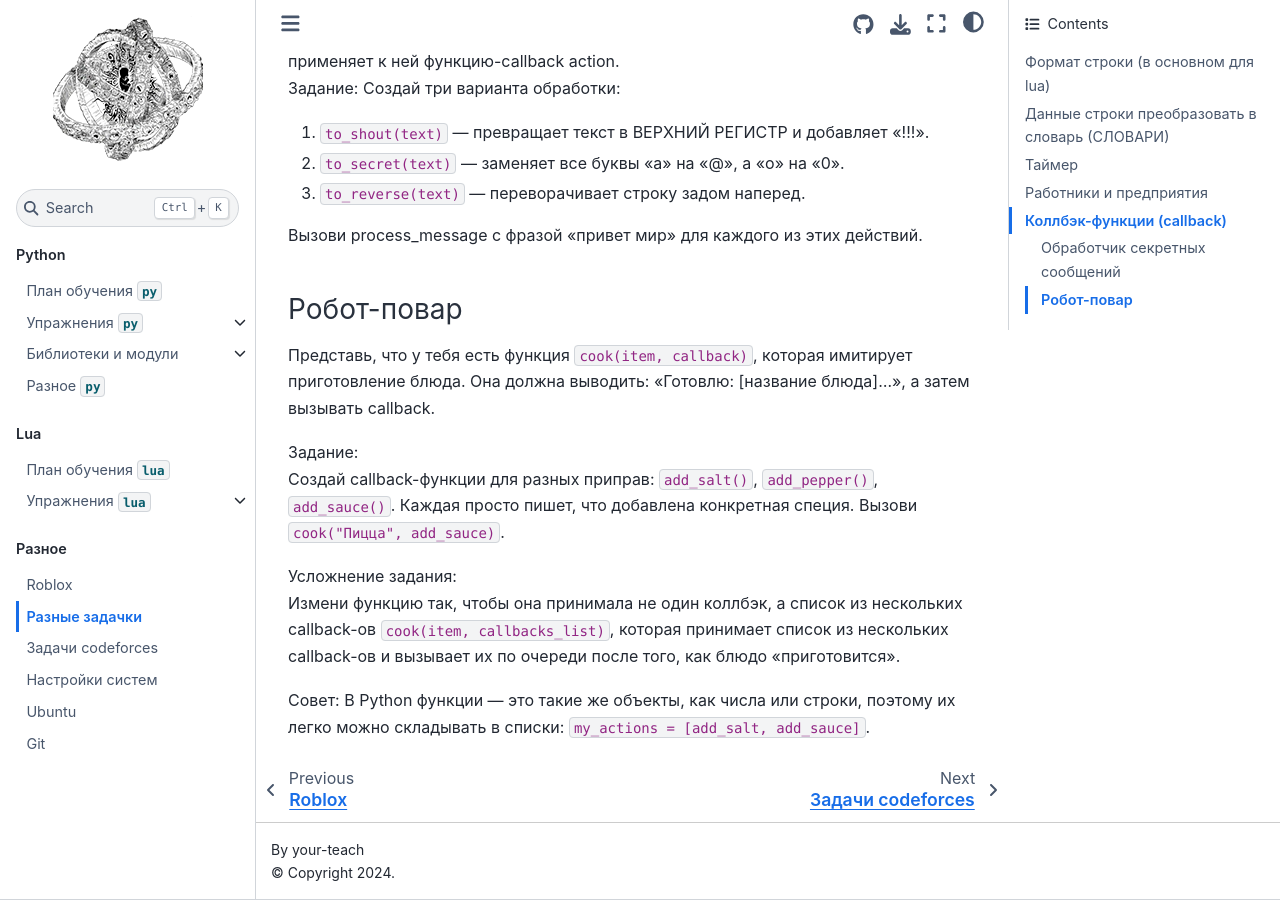
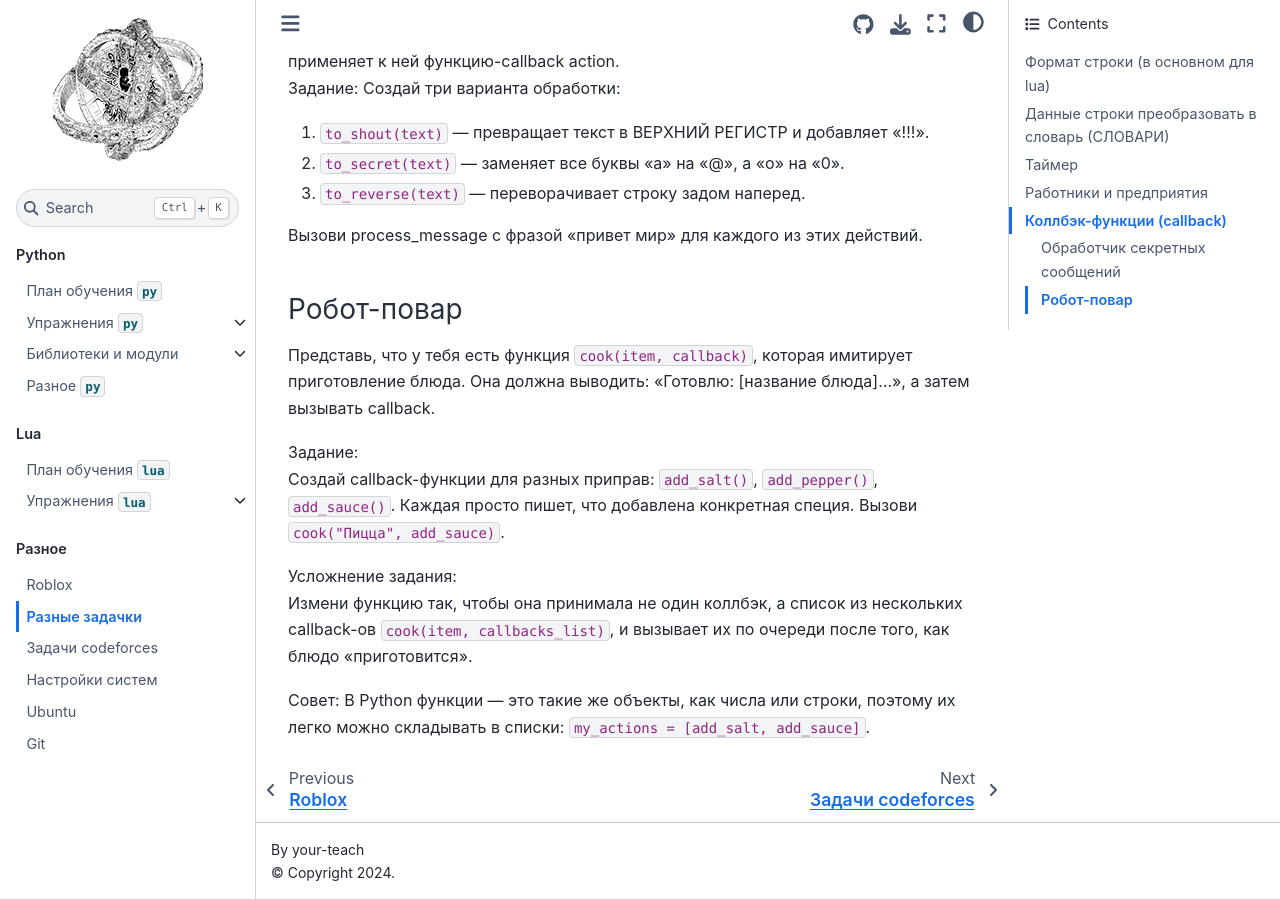
Before and after one commit to your-teach/faithpages, a Jupyter Book: the page built from Some/tasks.md, in a window 1280 px wide and 900 px high, scrolled down 1415 px. Built offline with Jupyter Book 1.0.4 settings and Sphinx 7.4.7 and the Sphinx Book theme 1.1.4, drawn with Linux system fonts in a browser that asks for light colours.

Commit message:
fix task

```diff
--- a/Some/tasks.md
+++ b/Some/tasks.md
@@ -55,6 +55,6 @@ print(result)
 Вызови `cook("Пицца", add_sauce)`.
 
 Усложнение задания:
-Измени функцию так, чтобы она принимала не один коллбэк, а список из нескольких callback-ов `cook(item, callbacks_list)`, которая принимает список из нескольких callback-ов и вызывает их по очереди после того, как блюдо «приготовится».
+Измени функцию так, чтобы она принимала не один коллбэк, а список из нескольких callback-ов `cook(item, callbacks_list)`, и вызывает их по очереди после того, как блюдо «приготовится».
 
 Совет: В Python функции — это такие же объекты, как числа или строки, поэтому их легко можно складывать в списки: `my_actions = [add_salt, add_sauce]`.
```
